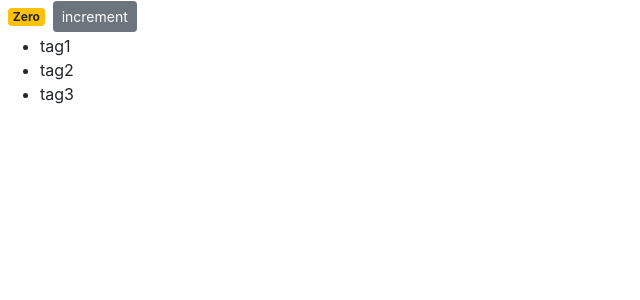
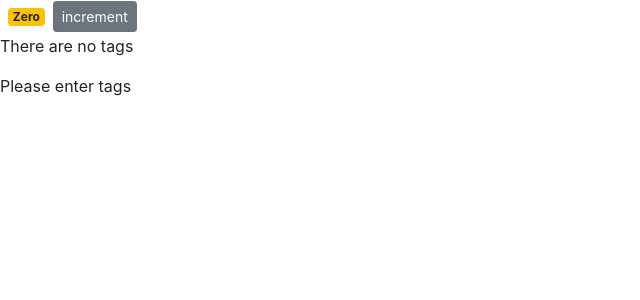
Before and after one commit to ponmalar22/React-counterApp, a React (Create React App) app: page / in a window 1280 px wide. Shown: the top 300 px of the page, without its empty margins (0-640 px from the left). Built offline with nearby package versions, Linux system fonts and the light colour scheme.

Commit message:
two ways of conditional rendering

```diff
--- a/src/componentss/counter.jsx
+++ b/src/componentss/counter.jsx
@@ -2,17 +2,22 @@
 class Counter extends Component {
    state = {
        count : 0,
-       tag : ["tag1","tag2","tag3"]
+       tag : []
    };
+
+   renderTags() {
+       if(this.state.tag.length === 0) return <p>There are no tags</p>;
+
+       return <ul>{this.state.tag.map(tag => <li key={tag}>{tag}</li>)}</ul>
+   }
     render() {
 
         return (
          <div>
             <span className={this.getBadgeClasses()}>{this.formatCount()}</span>
             <button className="btn btn-secondary btn-sm">increment</button>
-            <ul>
-                {this.state.tag.map(tag => <li key={tag}>{tag}</li>)}
-            </ul>
+            {this.renderTags()}
+            {this.state.tag.length === 0 && "Please enter tags"}
         </div>
         );
     }
```
